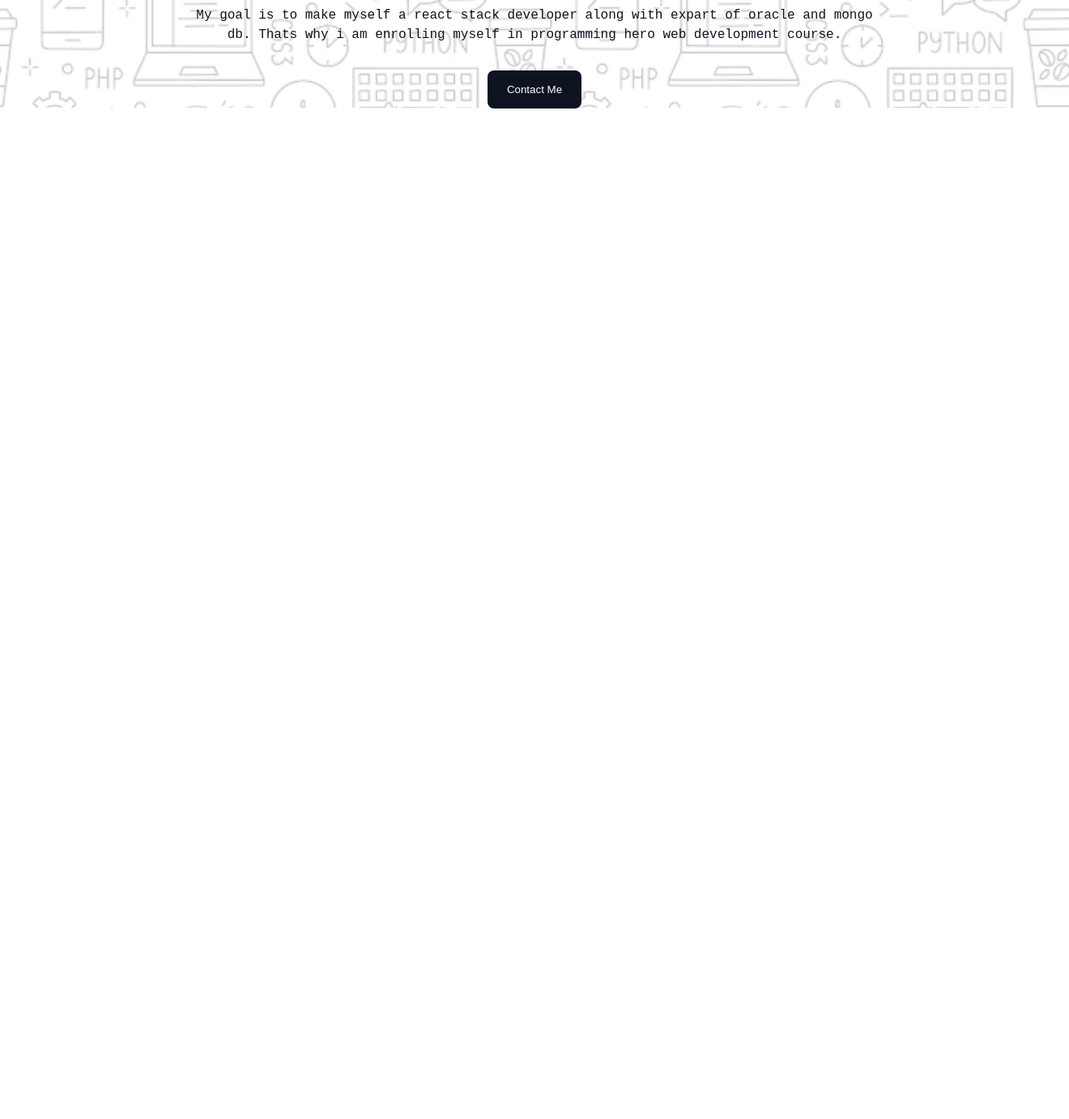
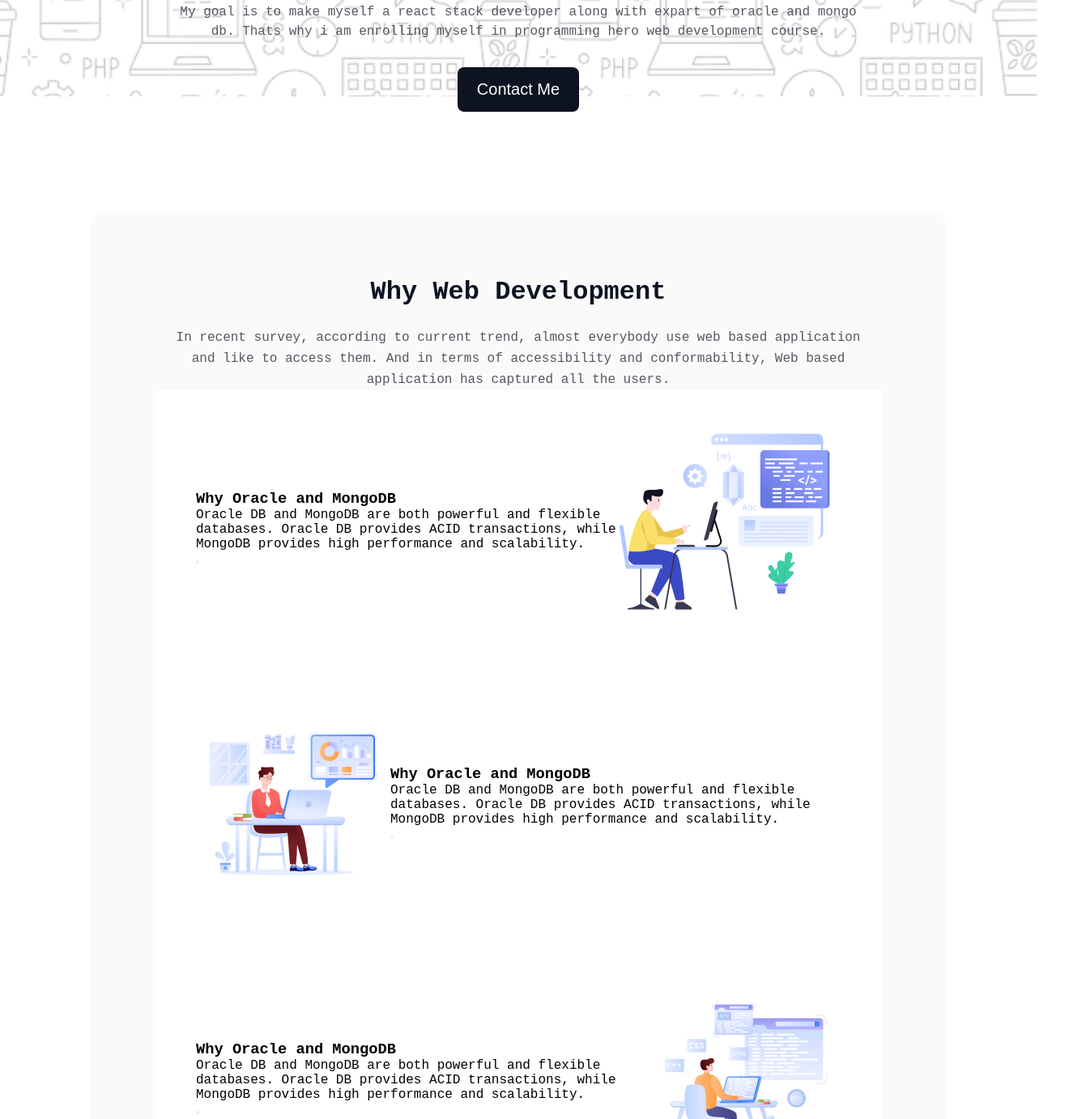
Before and after one commit to tanvirhasan6/tanvir-portfolio, a plain HTML site: page index.html in a window 1280 px wide. Shown: the part 478-1860 px from the top of the page at 81% size, 1320 px wide, since content can reach past the window. Before the commit the page ends 800 px from the top, so only its background shows below. Drawn offline with Linux system fonts and the light colour scheme; a web font is replaced by a local one.

Commit message:
added choice section

```diff
--- a/assets/css/styles.css
+++ b/assets/css/styles.css
@@ -12,7 +12,6 @@ body{
 /* starting hero section */
 #heroSection{
     display: flex;
-    width: 100%;
     height: 625px;
     justify-content: center;
     align-items: center;
@@ -45,15 +44,61 @@ body{
     font-weight: 400;
     text-align: center;
     color: #0D1321;
+    opacity: .7;
 }
 
 #heroSection button{
     margin-top: 32px;
     padding: 16px 24px;
-    background-color: #0D1321;
+    background: #0D1321;
+    font-size: 20px;
     color: #ffffff;
     border: none;
     border-radius: 8px;
 }
 
 /* ending hero section */
+
+/* starting choice section */
+
+#choiceSection{
+    display: flex;
+    justify-content: center;
+    align-items: center;
+    flex-direction: column;
+    width: 70%;
+    margin: 75px auto 0;
+    padding: 80px;
+    border-radius: 16px;
+    background: #0d132105;
+}
+
+#choiceHead{
+    width: 850px;
+}
+
+#choiceHead h3{
+    font-size: 32px;
+    text-align: center;
+    color: #0D1321;
+}
+
+#choiceHead p{
+    margin-top: 25px;
+    font-size: 16px;
+    line-height: 26px;
+    text-align: center;
+    color: #0D1321;
+    opacity: .7;
+}
+
+.choiceCard{
+    display: flex;
+    justify-content: space-between;
+    align-items: center;
+    flex-direction: row;
+    padding: 50px;
+    background: #ffffff;
+}
+
+/* ending choice section */
--- a/index.html
+++ b/index.html
@@ -11,12 +11,57 @@
 
     </header>
     <main>
+
         <section id="heroSection">
+
             <img src="assets/images/Group.png" alt="working logo">
+
             <h2>I will be a successful Programmer in my Life</h2>
+
             <p>My goal is to make myself a react stack developer along with expart of oracle and mongo db. Thats why i am enrolling myself in programming hero web development course.</p>
+
             <button>Contact Me</button>
+
         </section>
+
+        <div id="choiceSection">
+
+            <div id="choiceHead">
+                <h3>Why Web Development</h3>
+                <p>In recent survey, according to current trend, almost everybody use web based application and like to access them. And in terms of accessibility and conformability, Web based application has captured all the users.</p>
+            </div>
+
+            <div id="choiceCardBox">
+                <div class="choiceCard">
+                    <div>
+                        <h3>Why Oracle and MongoDB</h3>
+                        <p>Oracle DB and MongoDB are both powerful and flexible databases. Oracle DB provides ACID transactions, while MongoDB provides high performance and scalability.</p>
+                        <button></button>
+                    </div>
+                    <img src="assets/images/Layer_1.png" alt="why web development picture">
+                </div>
+
+                <div class="choiceCard">
+                    <img src="assets/images/Group 3.png" alt="why web development picture">
+                    <div>
+                        <h3>Why Oracle and MongoDB</h3>
+                        <p>Oracle DB and MongoDB are both powerful and flexible databases. Oracle DB provides ACID transactions, while MongoDB provides high performance and scalability.</p>
+                        <button></button>
+                    </div>
+                </div>
+
+                <div class="choiceCard">
+                    <div>
+                        <h3>Why Oracle and MongoDB</h3>
+                        <p>Oracle DB and MongoDB are both powerful and flexible databases. Oracle DB provides ACID transactions, while MongoDB provides high performance and scalability.</p>
+                        <button></button>
+                    </div>
+                    <img src="assets/images/Group 4.png" alt="why web development picture">
+                </div>
+            </div>
+
+        </section>
+
     </main>
     <footer>
 
```
